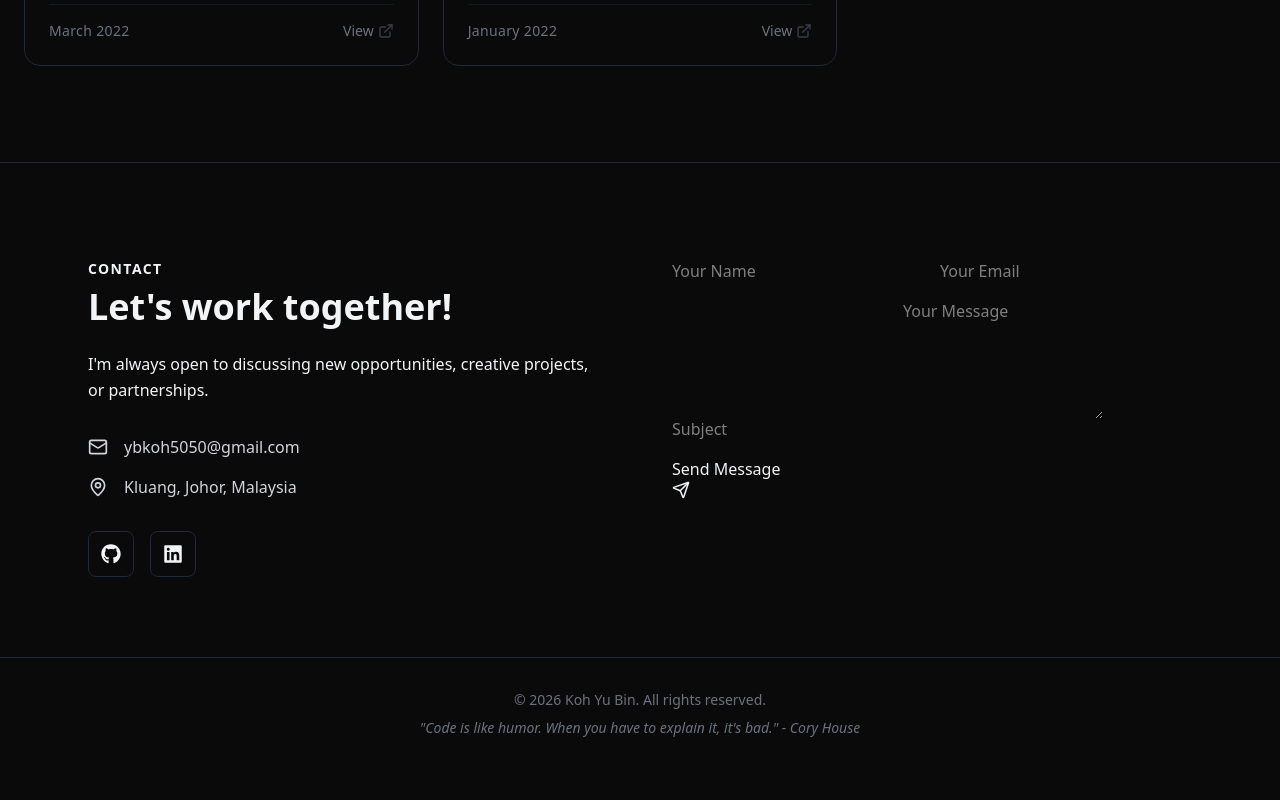
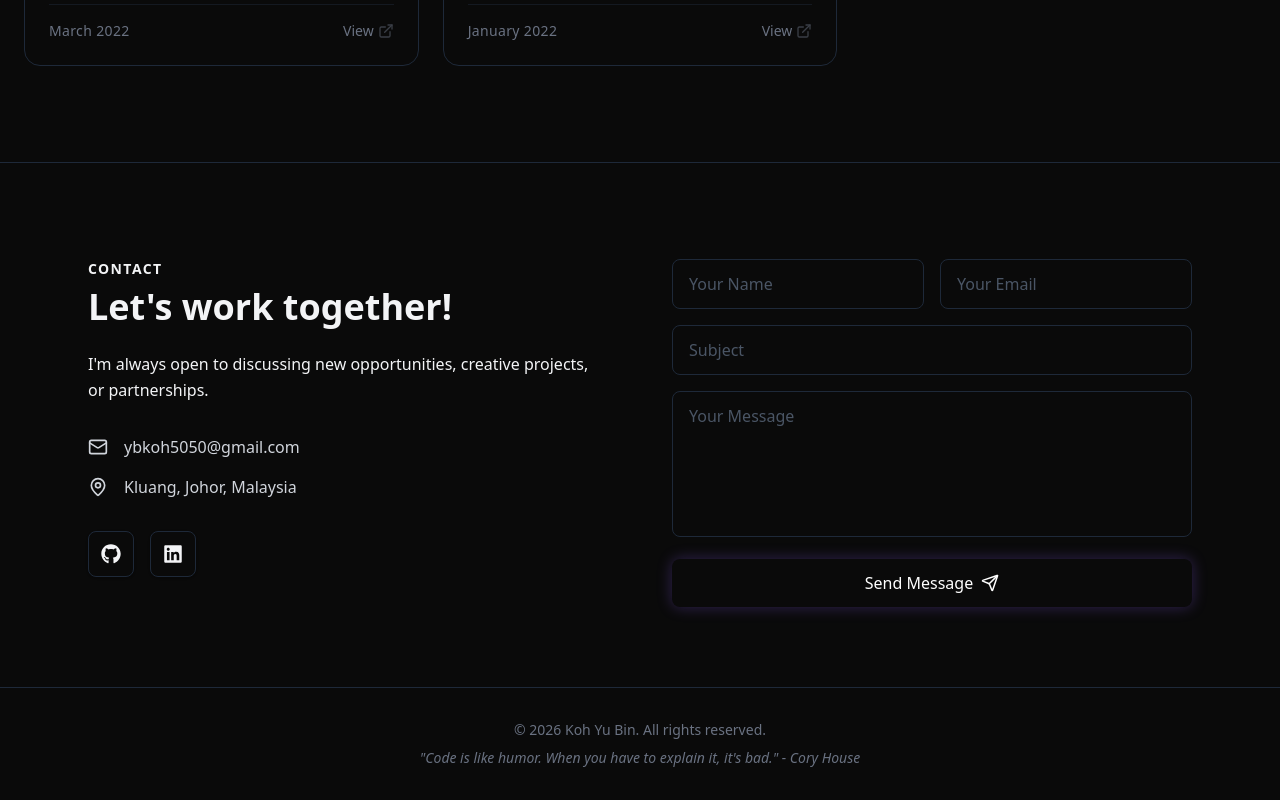
Before and after one commit to popo-male/portfolio-nextjs, a Next.js app: page / in a window 1280 px wide. Shown: the part 6785-7585 px from the top of the page. Before the commit the page ends 7555 px from the top, so only its background shows below. Built offline with nearby package versions, Linux system fonts and the light colour scheme.

Commit message:
fix: form UI design

```diff
--- a/src/components/ContactSection.tsx
+++ b/src/components/ContactSection.tsx
@@ -2,7 +2,7 @@
 import type { FormEvent } from "react";
 import { useState } from "react";
 import { motion } from "framer-motion";
-import { Mail, Send, MapPin } from "lucide-react";
+import { Mail, Send, MapPin, Loader2 } from "lucide-react";
 import { FaGithub, FaLinkedin } from "react-icons/fa";
 import { portfolioData } from "@/lib/data";
 
@@ -41,6 +41,9 @@ export default function ContactSection() {
     }
   }
 
+  // Shared classes for inputs to keep the code clean
+  const inputClasses = "w-full bg-surface border border-gray-800 rounded-lg px-4 py-3 text-textMain focus:outline-none focus:border-primary focus:ring-1 focus:ring-primary transition-all placeholder:text-gray-600";
+
   return (
     <footer
       id="contact"
@@ -77,14 +80,14 @@ export default function ContactSection() {
 
             <div className="flex gap-4 mt-8">
               <a
-                href="#"
-                className="p-3 bg-surface border border-gray-800 rounded-lg hover:border-primary hover:text-primary transition"
+                href="#" // Update with your actual GitHub link
+                className="p-3 bg-surface border border-gray-800 rounded-lg hover:border-primary hover:text-primary transition shadow-sm hover:shadow-[0_0_15px_rgba(139,92,246,0.3)]"
               >
                 <FaGithub size={20} />
               </a>
               <a
-                href="#"
-                className="p-3 bg-surface border border-gray-800 rounded-lg hover:border-secondary hover:text-secondary transition"
+                href="#" // Update with your actual LinkedIn link
+                className="p-3 bg-surface border border-gray-800 rounded-lg hover:border-secondary hover:text-secondary transition shadow-sm hover:shadow-[0_0_15px_rgba(59,130,246,0.3)]"
               >
                 <FaLinkedin size={20} />
               </a>
@@ -116,44 +119,65 @@ export default function ContactSection() {
                 name="name"
                 required
                 placeholder="Your Name"
-                className="..."
+                className={inputClasses}
               />
               <input
                 type="email"
                 name="email"
                 required
                 placeholder="Your Email"
-                className="..."
+                className={inputClasses}
               />
             </div>
+
             <input
               type="text"
               name="subject"
               required
               placeholder="Subject"
-              className="..."
+              className={inputClasses}
             />
+
             <textarea
               name="message"
               required
               placeholder="Your Message"
               rows={5}
-              className="..."
+              className={`${inputClasses} resize-none`}
             ></textarea>
 
-            <button type="submit" className="...">
-              {status === "sending" ? "Sending..." : "Send Message"}{" "}
-              <Send size={18} />
+            <button
+              type="submit"
+              disabled={status === "sending" || status === "sent"}
+              className="w-full bg-primary hover:bg-primary/90 text-white font-medium py-3 rounded-lg transition-all duration-300 flex items-center justify-center gap-2 shadow-[0_0_15px_rgba(139,92,246,0.3)] disabled:opacity-70 disabled:cursor-not-allowed disabled:hover:bg-primary"
+            >
+              {status === "sending" ? (
+                <>Sending... <Loader2 size={18} className="animate-spin" /></>
+              ) : status === "sent" ? (
+                "Message Sent!"
+              ) : (
+                <>Send Message <Send size={18} /></>
+              )}
             </button>
+
+            {/* Status Messages */}
             {status === "sent" && (
-              <p className="text-sm text-primary">
-                Thanks, your message has been sent.
-              </p>
+              <motion.p
+                initial={{ opacity: 0, y: -10 }}
+                animate={{ opacity: 1, y: 0 }}
+                className="text-sm text-green-400 text-center font-medium mt-2"
+              >
+                Thanks! Your message has been sent successfully.
+              </motion.p>
             )}
             {status === "error" && (
-              <p className="text-sm text-red-400">
-                Something went wrong. Please try again.
-              </p>
+              <motion.p
+                initial={{ opacity: 0, y: -10 }}
+                animate={{ opacity: 1, y: 0 }}
+                className="text-sm text-red-400 text-center font-medium mt-2"
+              >
+                Something went wrong. Please try again or email me directly.
+              </motion.p>
             )}
           </motion.form>
         </div>
@@ -162,12 +186,10 @@ export default function ContactSection() {
       {/* Deep Footer */}
       <div className="border-t border-gray-800 py-8 text-center text-sm text-gray-500">
         <p>
-          © {new Date().getFullYear()} {portfolioData.intro.name}. All rights
-          reserved.
+          © {new Date().getFullYear()} {portfolioData.intro.name}. All rights reserved.
         </p>
         <p className="mt-2 italic">
-          &quot;Code is like humor. When you have to explain it, it&apos;s
-          bad.&quot; - Cory House
+          &quot;Code is like humor. When you have to explain it, it&apos;s bad.&quot; - Cory House
         </p>
       </div>
     </footer>
```
